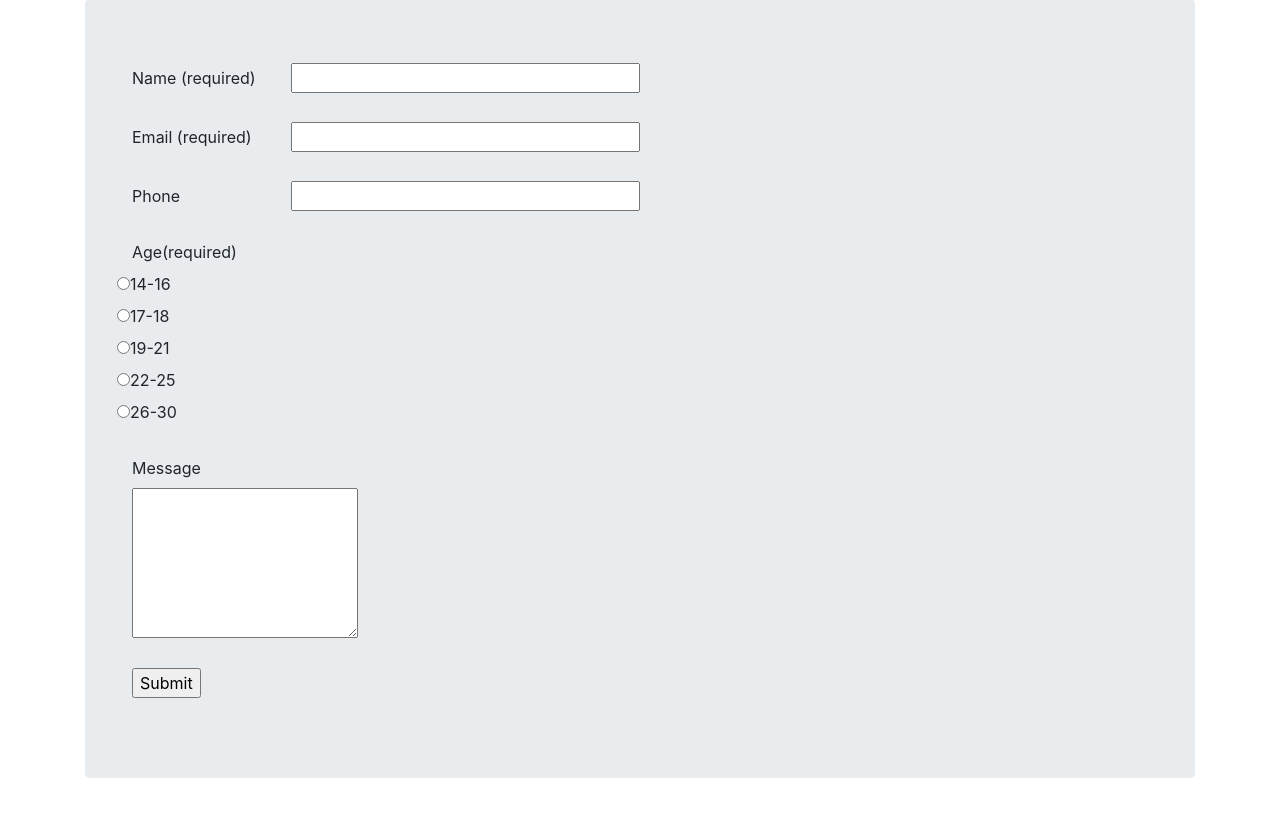
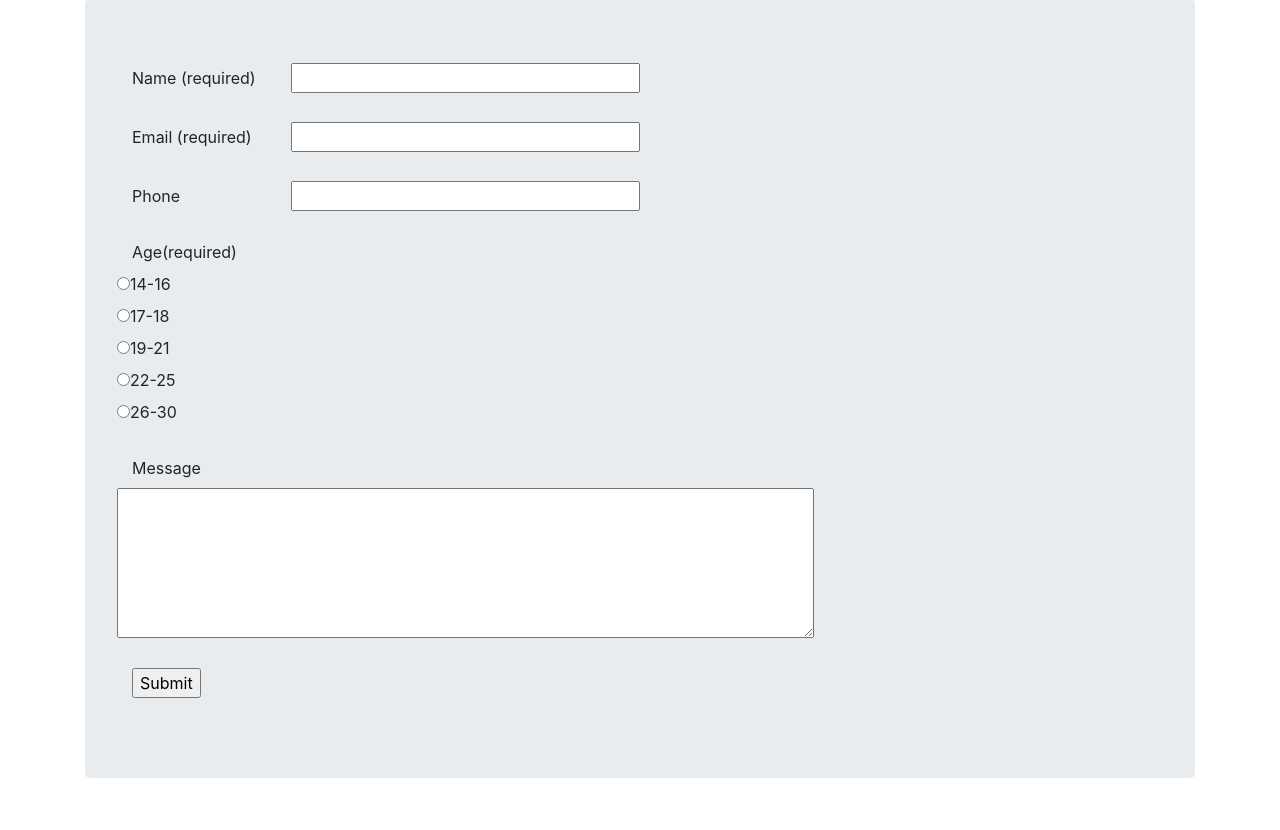
Before and after one commit to the-difference-engine/ymim, a React (Create React App) app in the folder frontend/: page /enrollment in a window 1280 px wide. Shown: the part 431-1261 px from the top of the page. Built offline with nearby package versions, Linux system fonts and the light colour scheme.

Commit message:
fixed width of text boxes.

```diff
--- a/frontend/src/components/ambassadors.jsx
+++ b/frontend/src/components/ambassadors.jsx
@@ -49,11 +49,11 @@ class Ambassadors extends Component {
                         <input type="text" value="" className="col-md-4" />
                     </div>
 
-                    <div className='col-md-4'>
-                        <label>Questions, or Comments</label>
+                    <div>
+                        <label className='col-md-4'>Questions, or Comments</label>
                     </div>
                     <div>
-                        <textarea name="" rows="6"></textarea>
+                        <textarea name="" rows="6" className='col-md-8'></textarea>
                     </div>
                     <p>
                         <input type="submit" value="Submit" />
--- a/frontend/src/components/contact.jsx
+++ b/frontend/src/components/contact.jsx
@@ -34,11 +34,11 @@ class Contact extends Component {
                         <input type="text" value="" className="col-md-4" />
                     </div>
 
-                    <div className='col-md-4'>
-                        <label>Message</label>
+                    <div>
+                        <label className='col-md-4'>Message</label>
                     </div>
                     <div>
-                        <textarea name="" rows="6"></textarea>
+                        <textarea name="" rows="6" className='col-md-8'></textarea>
                     </div>
                         <p>
                             <input type="submit" value="Submit" />
--- a/frontend/src/components/enroll/index.js
+++ b/frontend/src/components/enroll/index.js
@@ -74,13 +74,13 @@ class Enroll extends Component {
                         </div>
                     </div>
                     <br />
-                    <div className='col-md-4'>
-                        <label>
+                    <div>
+                        <label className='col-md-4'>
                             Message
                         </label>
                     </div>
-                    <div className='col-md-4'>
-                        <textarea name="" rows="6">
+                    <div>
+                        <textarea name="" rows="6" className='col-md-8'>
                         </textarea>
                     </div>
                     <br />
```
